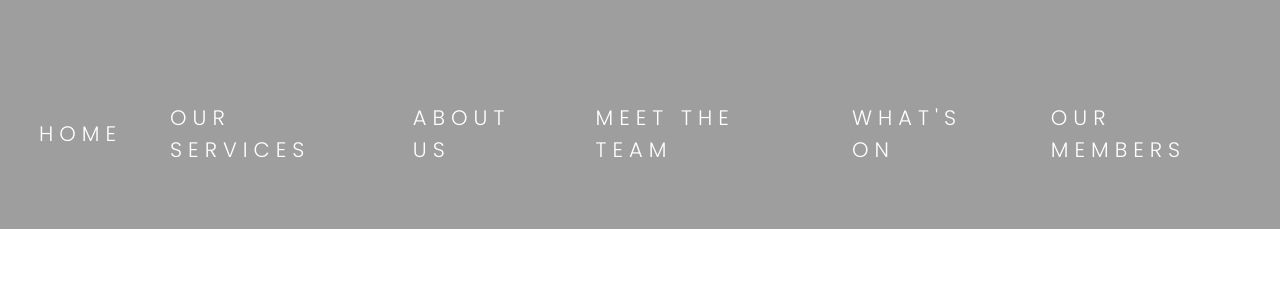
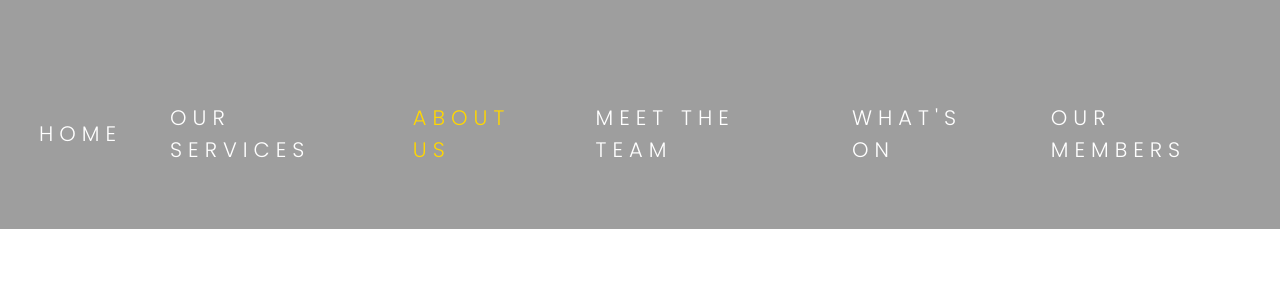
Before and after one commit to kemtol/wellspace, a Jekyll site: the page built from _nav/about.markdown, in a window 1280 px wide and 1400 px high, scrolled down 487 px. Shown: the part 150-450 px from the top of the window. Built offline with Jekyll 4.4.1, drawn with Linux system fonts in a browser that asks for light colours; nearby versions of some CDN libraries; library files that are not in the unit come from our copies.

Commit message:
no message

```diff
--- a/_includes/jumbotron.html
+++ b/_includes/jumbotron.html
@@ -9,13 +9,13 @@
                 </div>
                 <div class="col-12">
                     <ul id="jumbotron--nav" class="d-flex justify-content-center  align-items-center mt-5">
-                        <li class="p-4">
+                        {% if page.permalink == "" %}<li class="p-4 active">{% else %}<li class="p-4">{% endif %}
                             <a href="{{site.baseurl}}">
                                 HOME
                             </a>
                         </li>
                         {% for topmenu in site.nav %}
-                            <li class="p-4">
+                            {% if topmenu.permalink == page.permalink %}<li class="p-4 active">{% else %}<li class="p-4">{% endif %}
                                 <a href="{{site.baseurl}}{{ topmenu.permalink }}">
                                     {{ topmenu.title }}
                                 </a>
--- a/style.scss
+++ b/style.scss
@@ -956,6 +956,11 @@
                 color:gold;
             }
         }
+        li.active{
+            a{
+                color:gold;
+            }
+        }
     }
 
 }
```
